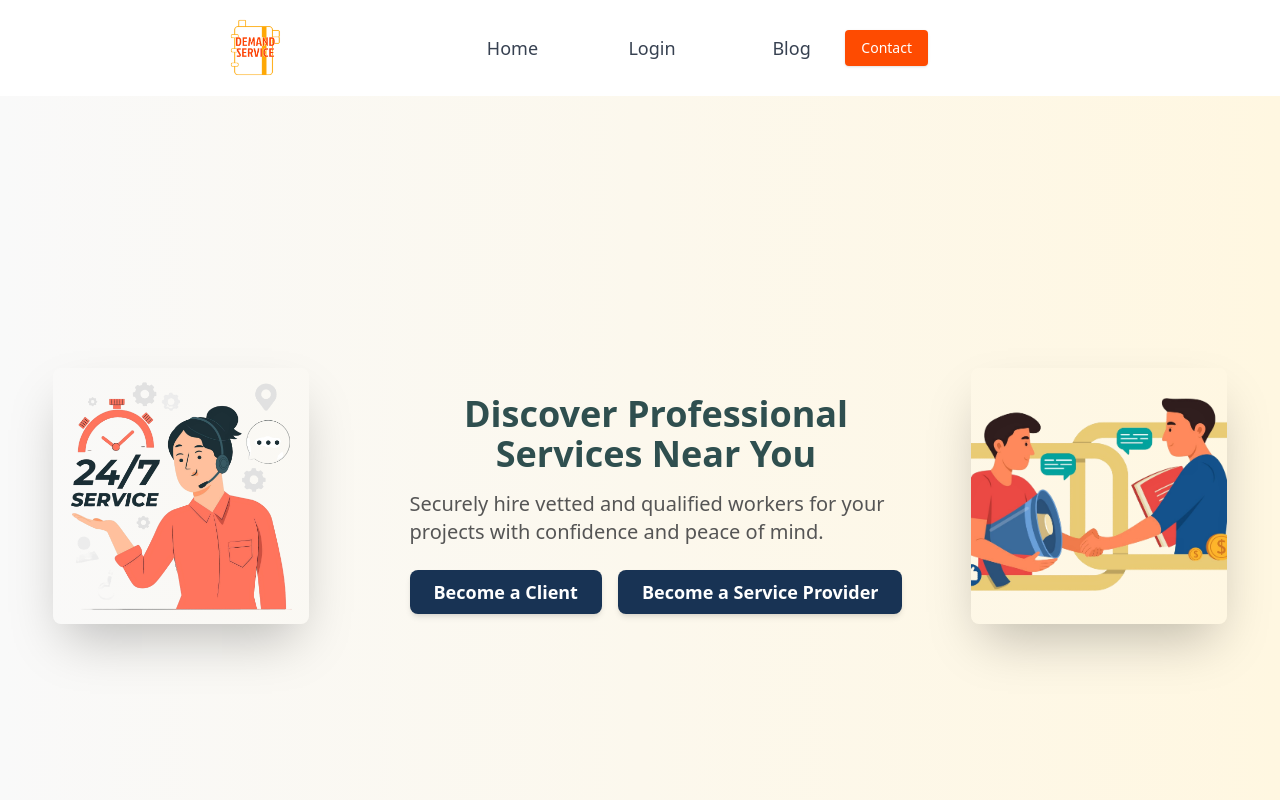
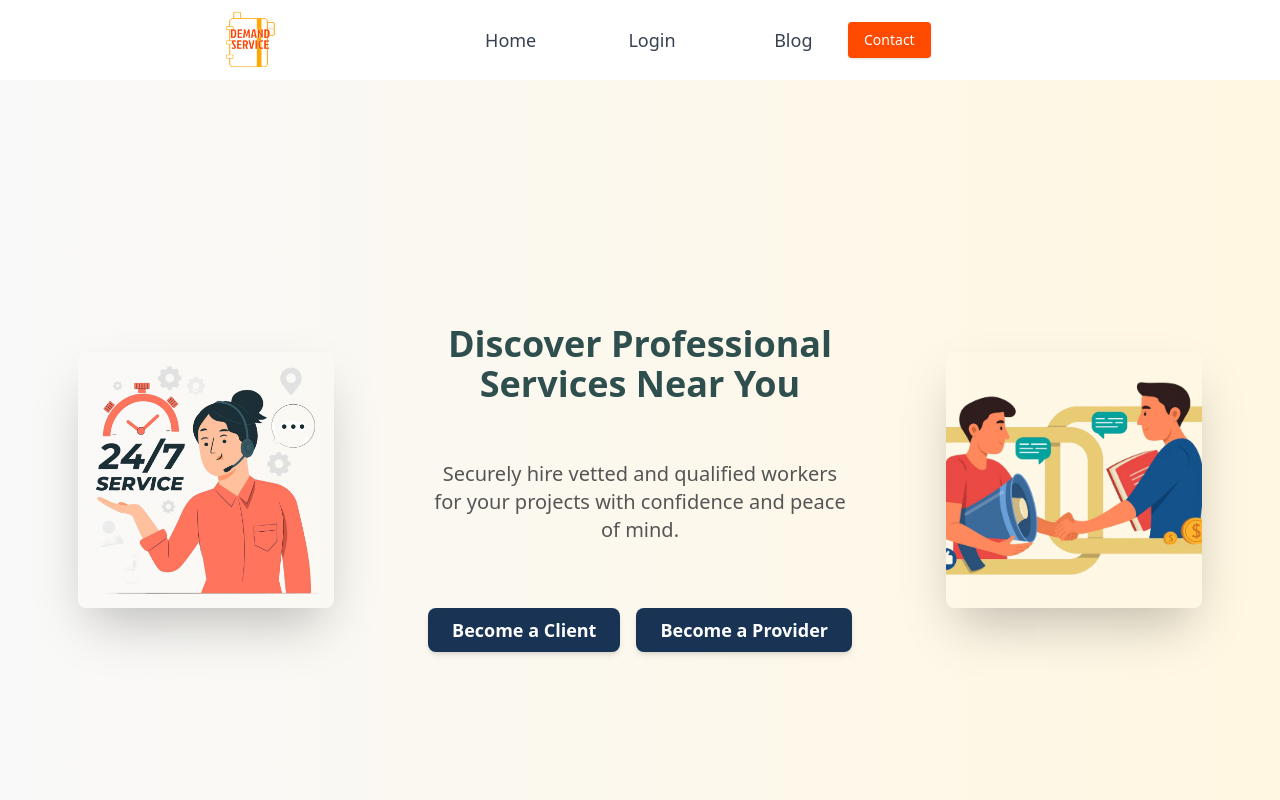
Before and after one commit to aaradhayasingh811/On_demand_service, a React (Vite) app in the folder frontend/: page / in a window 1280 px wide. Shown: the top 800 px of the page. Built offline with nearby package versions, Linux system fonts and the light colour scheme.

Commit message:
frontend button seetled

```diff
--- a/frontend/src/component/Landing.jsx
+++ b/frontend/src/component/Landing.jsx
@@ -17,15 +17,15 @@ const Landing = () => {
         </div>
 
         {/* Text and Call to Action Section */}
-        <div className="text-center sm:text-left sm:ml-8 ">
+        <div className="text-center sm:text-left  flex flex-col items-start justify-start h-full gap-y-10 ">
           <h2 className="text-2xl sm:text-4xl font-extrabold text-[#2f4f4f] my-4 text-center">
             Discover Professional Services Near You
           </h2>
-          <p className="text-lg sm:text-xl font-light text-[#555] mb-6">
+          <p className="text-lg sm:text-xl text-center font-light text-[#555] mb-6">
             Securely hire vetted and qualified workers for your projects with confidence and peace of mind.
           </p>
 
-          <div className="flex justify-center sm:justify-start gap-4">
+          <div className="flex justify-center mx-auto sm:justify-between gap-4">
             <a
               href="/login"
               className="bg-[#183354] w-max text-white py-2 px-6 rounded-lg text-lg font-semibold hover:bg-[#0088cc] transition-all duration-300 shadow-md"
@@ -36,7 +36,7 @@ const Landing = () => {
               href="/login"
               className="bg-[#183354] w-max text-white py-2 px-6 rounded-lg text-lg font-semibold hover:bg-[#0088cc] transition-all duration-300 shadow-md"
             >
-              Become a Service Provider
+              Become a Provider
             </a>
           </div>
         </div>
--- a/frontend/src/component/Navbar.jsx
+++ b/frontend/src/component/Navbar.jsx
@@ -4,7 +4,7 @@ import { Link } from "react-router-dom"; // Corrected from "react-router"
 
 const Navbar = () => {
   return (
-    <nav className="flex flex-col sm:flex-row justify-between items-center bg-white shadow-md p-4">
+    <nav className="flex flex-col sm:flex-row justify-between items-center bg-white shadow-md p-2">
       {/* Logo Section */}
       <div className="flex items-center justify-center sm:ms-14">
         <img src={logo} alt="Logo" className="w-16 h-16 mr-4" />
```
